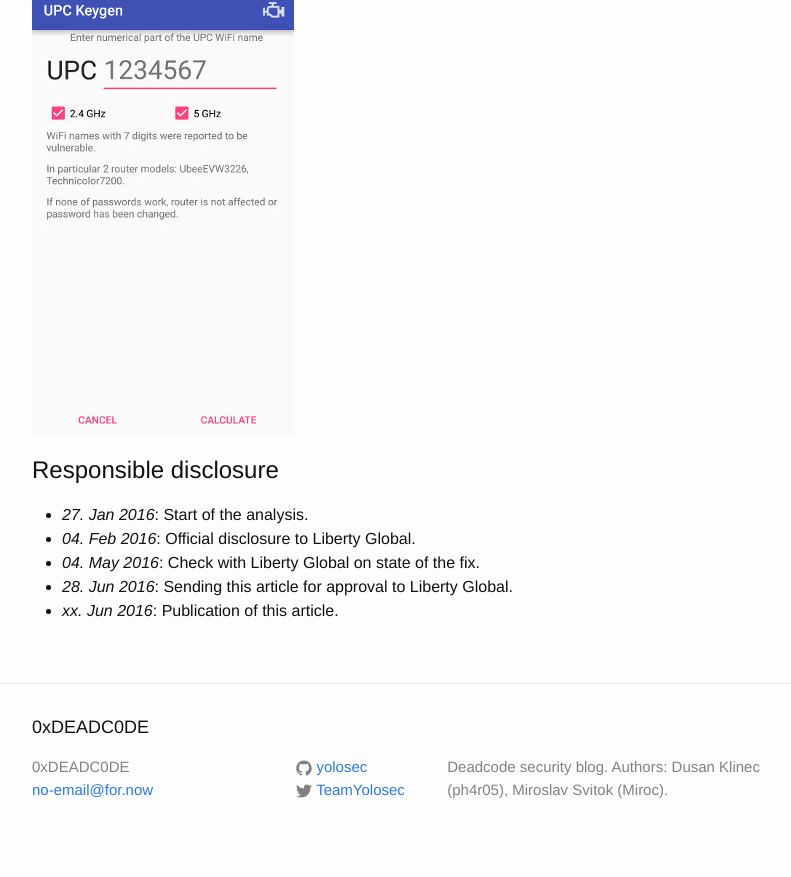
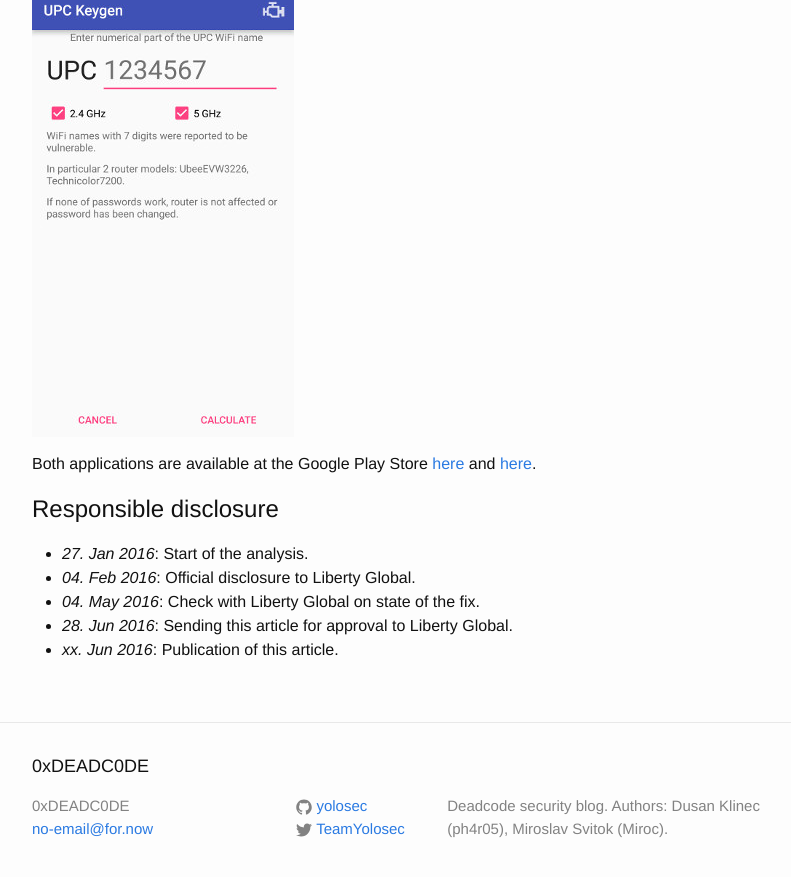
Before and after one commit to yolosec/deadcodeBlog, a Jekyll site: the page built from _posts/2016-06-14-UPC-UBEE-EVW3226-WPA2-RExing.markdown, in a window 1280 px wide and 900 px high, scrolled down 25781 px. Shown: the top 877 px of the window, without its empty margins (238-1029 px from the left). Built offline with Jekyll 4.4.1, drawn with Linux system fonts in a browser that asks for light colours; formulas are drawn with MathJax 3.

Commit message:
Links to Google Play Store

```diff
--- a/_posts/2016-06-14-UPC-UBEE-EVW3226-WPA2-RExing.markdown
+++ b/_posts/2016-06-14-UPC-UBEE-EVW3226-WPA2-RExing.markdown
@@ -789,6 +789,8 @@ To enable users to test their default UPC WiFi keys from their Android phones, w
 
 [![RouterKeygen Yolosec](/static/ubee/upckeygen_screen.jpg)](/static/ubee/upckeygen_screen.jpg)
 
+Both applications are available at the Google Play Store [here](https://play.google.com/store/apps/details?id=net.yolosec.routerkeygen2) and [here](https://play.google.com/store/apps/details?id=net.yolosec.upckeygen).
+
 # Responsible disclosure
 
 - _27. Jan 2016_: Start of the analysis.
```
